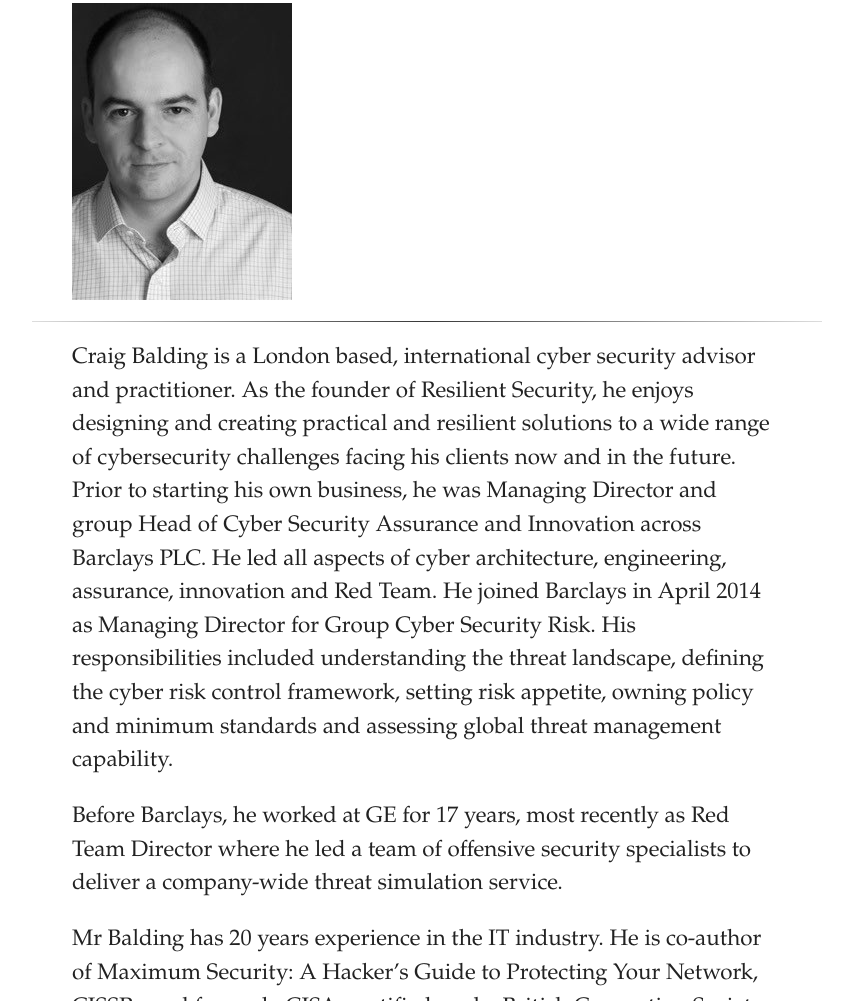
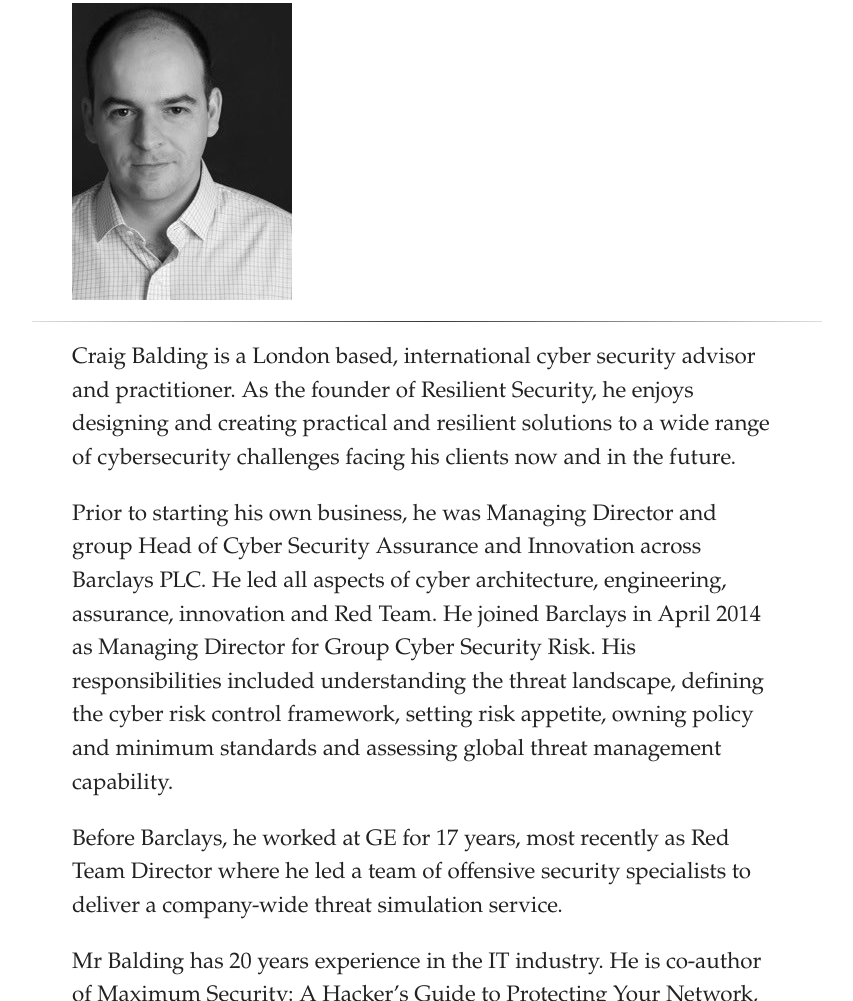
Before and after one commit to craigbalding/craigbalding.com, a plain HTML site: page bio.html in a window 1280 px wide. Shown: the part 199-1200 px from the top of the page, without its empty margins (213-1066 px from the left). Drawn offline with Linux system fonts and the light colour scheme.

Commit message:
Formatting

```diff
--- a/bio.html
+++ b/bio.html
@@ -43,7 +43,8 @@
    <div class="column span-18 prepend-3 first">
 <p>
 
-Craig Balding is a London based, international cyber security advisor and practitioner.  As the  founder of Resilient Security, he enjoys designing and creating practical and resilient solutions to a wide range of cybersecurity challenges facing his clients now and in the future.  Prior to starting his own business, he was Managing Director and group Head of Cyber Security Assurance and Innovation across Barclays PLC.  He led all aspects of cyber architecture, engineering, assurance, innovation and Red Team.  He joined Barclays in April 2014 as Managing Director for Group Cyber Security Risk. His responsibilities included understanding the threat landscape, defining the cyber risk control framework, setting risk appetite, owning policy and minimum standards and assessing global threat management capability.
+Craig Balding is a London based, international cyber security advisor and practitioner.  As the  founder of Resilient Security, he enjoys designing and creating practical and resilient solutions to a wide range of cybersecurity challenges facing his clients now and in the future.</p>
+<p>Prior to starting his own business, he was Managing Director and group Head of Cyber Security Assurance and Innovation across Barclays PLC.  He led all aspects of cyber architecture, engineering, assurance, innovation and Red Team.  He joined Barclays in April 2014 as Managing Director for Group Cyber Security Risk. His responsibilities included understanding the threat landscape, defining the cyber risk control framework, setting risk appetite, owning policy and minimum standards and assessing global threat management capability.
 </p>
 <p>
 Before Barclays, he worked at GE for 17 years, most recently as Red Team Director where he led a team of offensive security specialists to deliver a company-wide threat simulation service.
```
